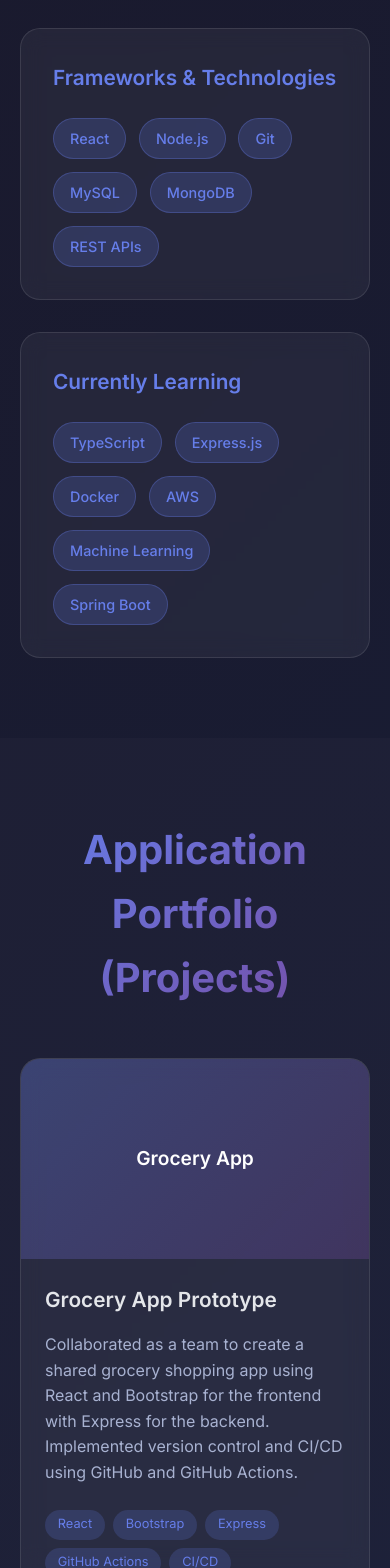
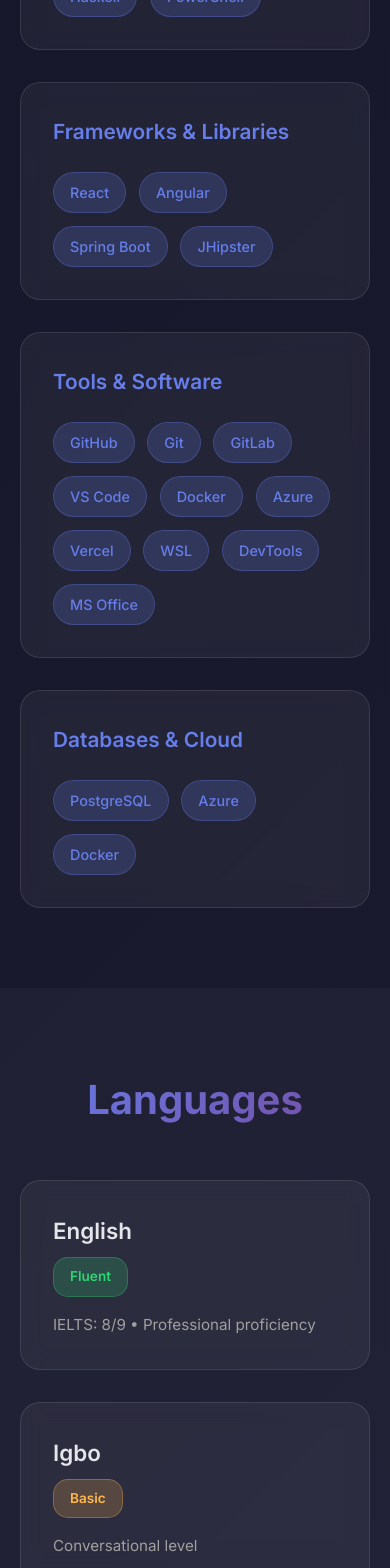
Before and after one commit to Tee-UX19/my-portfolio, a React (Vite) app: page / in a window 390 px wide. Shown: the part 4794-6362 px from the top of the page. Built offline with nearby package versions, Linux system fonts and the light colour scheme.

Commit message:
added interests and languages section and changed skills section

```diff
--- a/src/App.css
+++ b/src/App.css
@@ -478,6 +478,129 @@
   transform: translateY(-2px);
 }
 
+/* Languages Section */
+.languages {
+  background: rgba(255, 255, 255, 0.03);
+}
+
+.languages-grid {
+  display: grid;
+  grid-template-columns: repeat(auto-fit, minmax(300px, 1fr));
+  gap: 2rem;
+  margin-top: 2rem;
+}
+
+.language-item {
+  background: rgba(255, 255, 255, 0.05);
+  padding: 2rem;
+  border-radius: 20px;
+  -webkit-backdrop-filter: blur(10px);
+  backdrop-filter: blur(10px);
+  border: 1px solid rgba(255, 255, 255, 0.1);
+  transition: transform 0.3s ease;
+}
+
+.language-item:hover {
+  transform: translateY(-5px);
+}
+
+.language-header {
+  display: flex;
+  justify-content: space-between;
+  align-items: center;
+  margin-bottom: 1rem;
+}
+
+.language-header h3 {
+  font-size: 1.4rem;
+  color: #e4e6ea;
+  margin: 0;
+}
+
+.language-level {
+  padding: 0.5rem 1rem;
+  border-radius: 15px;
+  font-size: 0.85rem;
+  font-weight: 600;
+}
+
+.language-level.fluent {
+  background: rgba(46, 213, 115, 0.2);
+  color: #2ed573;
+  border: 1px solid rgba(46, 213, 115, 0.3);
+}
+
+.language-level.basic {
+  background: rgba(255, 184, 77, 0.2);
+  color: #ffb84d;
+  border: 1px solid rgba(255, 184, 77, 0.3);
+}
+
+.language-level.learning {
+  background: rgba(102, 126, 234, 0.2);
+  color: #667eea;
+  border: 1px solid rgba(102, 126, 234, 0.3);
+}
+
+.language-details p {
+  color: #a0a0a0;
+  font-size: 0.95rem;
+  margin: 0;
+}
+
+/* Interests Section */
+.interests {
+  background: rgba(255, 255, 255, 0.02);
+}
+
+.interests-grid {
+  display: grid;
+  grid-template-columns: repeat(auto-fit, minmax(280px, 1fr));
+  gap: 2rem;
+  margin-top: 2rem;
+}
+
+.interest-item {
+  background: rgba(255, 255, 255, 0.05);
+  padding: 2rem;
+  border-radius: 20px;
+  -webkit-backdrop-filter: blur(10px);
+  backdrop-filter: blur(10px);
+  border: 1px solid rgba(255, 255, 255, 0.1);
+  transition: all 0.3s ease;
+  text-align: center;
+}
+
+.interest-item:hover {
+  transform: translateY(-10px);
+  box-shadow: 0 15px 30px rgba(0, 0, 0, 0.2);
+}
+
+.interest-icon {
+  font-size: 3rem;
+  margin-bottom: 1rem;
+  filter: grayscale(0.3);
+  transition: all 0.3s ease;
+}
+
+.interest-item:hover .interest-icon {
+  filter: grayscale(0);
+  transform: scale(1.1);
+}
+
+.interest-item h3 {
+  font-size: 1.3rem;
+  color: #e4e6ea;
+  margin-bottom: 1rem;
+}
+
+.interest-item p {
+  color: #a0a0a0;
+  font-size: 0.95rem;
+  line-height: 1.6;
+  margin: 0;
+}
+
 /* Projects Section */
 .projects {
   background: rgba(255, 255, 255, 0.02);
@@ -750,6 +873,20 @@
     grid-template-columns: 1fr;
   }
 
+  .languages-grid {
+    grid-template-columns: 1fr;
+  }
+
+  .interests-grid {
+    grid-template-columns: 1fr;
+  }
+
+  .language-header {
+    flex-direction: column;
+    align-items: flex-start;
+    gap: 0.5rem;
+  }
+
   .projects-grid {
     grid-template-columns: 1fr;
   }
--- a/src/App.jsx
+++ b/src/App.jsx
@@ -18,6 +18,8 @@
         "about",
         "education",
         "skills",
+        "languages",
+        "interests",
         "projects",
         "contact",
       ];
@@ -105,6 +107,24 @@
                 className={activeSection === "skills" ? "active" : ""}
               >
                 Skills
+              </a>
+            </li>
+            <li>
+              <a
+                href="#languages"
+                onClick={() => scrollToSection("languages")}
+                className={activeSection === "languages" ? "active" : ""}
+              >
+                Languages
+              </a>
+            </li>
+            <li>
+              <a
+                href="#interests"
+                onClick={() => scrollToSection("interests")}
+                className={activeSection === "interests" ? "active" : ""}
+              >
+                Interests
               </a>
             </li>
             <li>
@@ -301,35 +321,123 @@
             <div className="skill-category">
               <h3>Programming Languages</h3>
               <div className="skill-items">
+                <span className="skill-tag">C</span>
+                <span className="skill-tag">Python</span>
                 <span className="skill-tag">Java</span>
                 <span className="skill-tag">JavaScript</span>
-                <span className="skill-tag">Python</span>
-                <span className="skill-tag">HTML5</span>
-                <span className="skill-tag">CSS3</span>
-                <span className="skill-tag">C</span>
+                <span className="skill-tag">TypeScript</span>
+                <span className="skill-tag">Haskell</span>
+                <span className="skill-tag">PowerShell</span>
               </div>
             </div>
             <div className="skill-category">
-              <h3>Frameworks & Technologies</h3>
+              <h3>Frameworks & Libraries</h3>
               <div className="skill-items">
                 <span className="skill-tag">React</span>
-                <span className="skill-tag">Node.js</span>
-                <span className="skill-tag">Git</span>
-                <span className="skill-tag">MySQL</span>
-                <span className="skill-tag">MongoDB</span>
-                <span className="skill-tag">REST APIs</span>
+                <span className="skill-tag">Angular</span>
+                <span className="skill-tag">Spring Boot</span>
+                <span className="skill-tag">JHipster</span>
               </div>
             </div>
             <div className="skill-category">
-              <h3>Currently Learning</h3>
+              <h3>Tools & Software</h3>
               <div className="skill-items">
-                <span className="skill-tag">TypeScript</span>
-                <span className="skill-tag">Express.js</span>
+                <span className="skill-tag">GitHub</span>
+                <span className="skill-tag">Git</span>
+                <span className="skill-tag">GitLab</span>
+                <span className="skill-tag">VS Code</span>
                 <span className="skill-tag">Docker</span>
-                <span className="skill-tag">AWS</span>
-                <span className="skill-tag">Machine Learning</span>
-                <span className="skill-tag">Spring Boot</span>
+                <span className="skill-tag">Azure</span>
+                <span className="skill-tag">Vercel</span>
+                <span className="skill-tag">WSL</span>
+                <span className="skill-tag">DevTools</span>
+                <span className="skill-tag">MS Office</span>
               </div>
+            </div>
+            <div className="skill-category">
+              <h3>Databases & Cloud</h3>
+              <div className="skill-items">
+                <span className="skill-tag">PostgreSQL</span>
+                <span className="skill-tag">Azure</span>
+                <span className="skill-tag">Docker</span>
+              </div>
+            </div>
+          </div>
+        </div>
+      </section>
+
+      {/* Languages Section */}
+      <section id="languages" className="languages">
+        <div className="container">
+          <h2 className="section-title">Languages</h2>
+          <div className="languages-grid">
+            <div className="language-item">
+              <div className="language-header">
+                <h3>English</h3>
+                <span className="language-level fluent">Fluent</span>
+              </div>
+              <div className="language-details">
+                <p>IELTS: 8/9 • Professional proficiency</p>
+              </div>
+            </div>
+            <div className="language-item">
+              <div className="language-header">
+                <h3>Igbo</h3>
+                <span className="language-level basic">Basic</span>
+              </div>
+              <div className="language-details">
+                <p>Conversational level</p>
+              </div>
+            </div>
+            <div className="language-item">
+              <div className="language-header">
+                <h3>Spanish</h3>
+                <span className="language-level learning">Learning</span>
+              </div>
+              <div className="language-details">
+                <p>Basic level • Currently improving</p>
+              </div>
+            </div>
+          </div>
+        </div>
+      </section>
+
+      {/* Interests Section */}
+      <section id="interests" className="interests">
+        <div className="container">
+          <h2 className="section-title">Interests & Hobbies</h2>
+          <div className="interests-grid">
+            <div className="interest-item">
+              <div className="interest-icon">⚽</div>
+              <h3>Football</h3>
+              <p>Passionate about the sport, both playing and following</p>
+            </div>
+            <div className="interest-item">
+              <div className="interest-icon">🎵</div>
+              <h3>Singing</h3>
+              <p>Musical expression and performance</p>
+            </div>
+            <div className="interest-item">
+              <div className="interest-icon">🌍</div>
+              <h3>Language Learning</h3>
+              <p>Currently learning Spanish and improving linguistic skills</p>
+            </div>
+            <div className="interest-item">
+              <div className="interest-icon">🧠</div>
+              <h3>Psychology</h3>
+              <p>Understanding human behavior and cognitive processes</p>
+            </div>
+            <div className="interest-item">
+              <div className="interest-icon">🤖</div>
+              <h3>AI/ML</h3>
+              <p>
+                Exploring artificial intelligence and machine learning concepts
+              </p>
+            </div>
+            <div className="interest-item">
+              <div className="interest-icon">📱</div>
+              <h3>App Development</h3>
+              <p>Building applications and exploring new technologies</p>
             </div>
           </div>
         </div>
```
Also changed, not shown: public/images/profile-photo.jpg (added).
